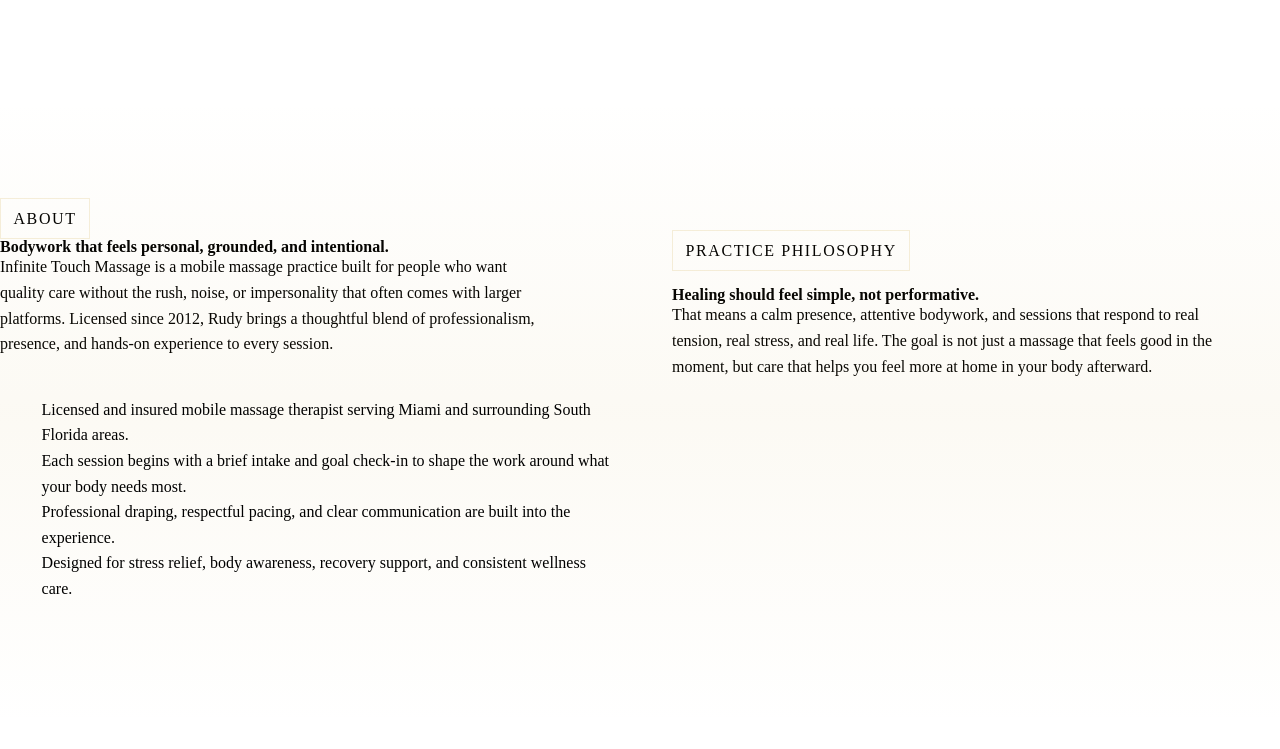
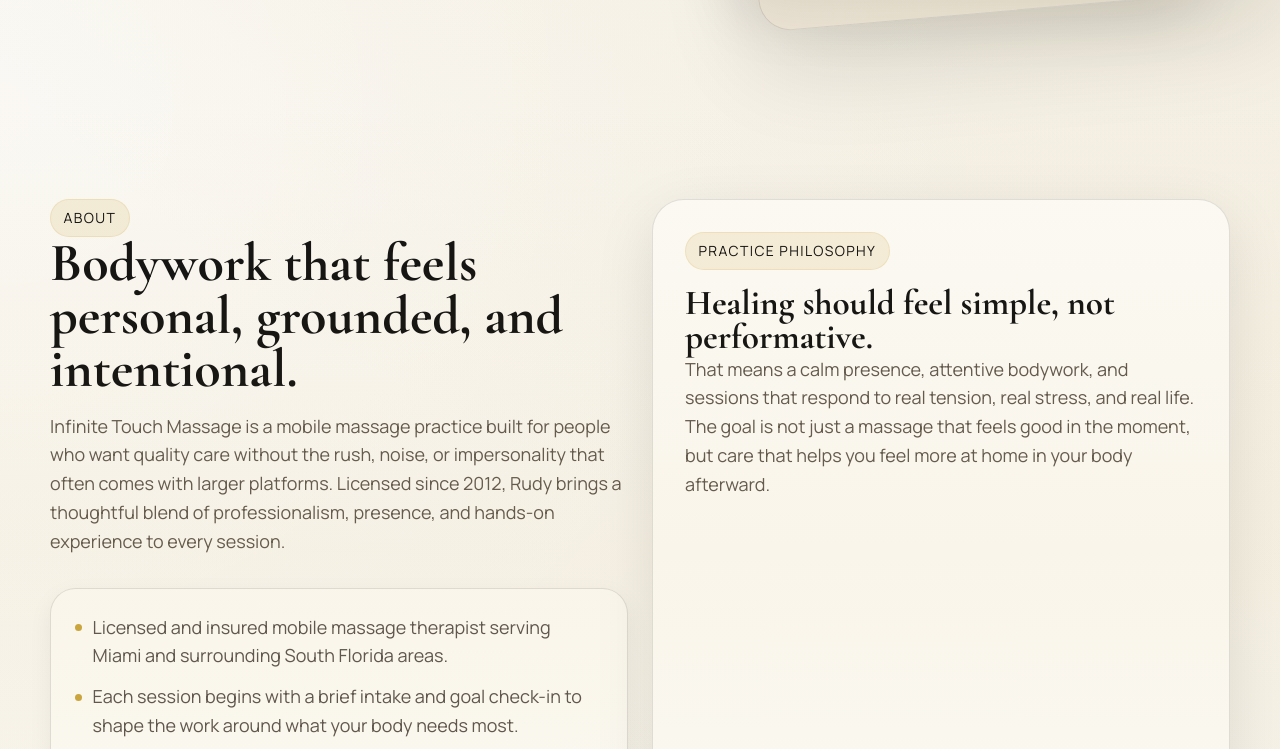
Before and after one commit to rudyanthony/infinite-touch-massage, a plain HTML site: page index.html in a window 1280 px wide. Shown: the part 1128-1877 px from the top of the page. Drawn offline with nearby package versions, Linux system fonts and the light colour scheme.

Commit message:
Add favicon links and style section to index.html

```diff
--- a/index.html
+++ b/index.html
@@ -8,11 +8,13 @@
   <link rel="preconnect" href="https://fonts.googleapis.com">
   <link rel="preconnect" href="https://fonts.gstatic.com" crossorigin>
   <link href="https://fonts.googleapis.com/css2?family=Cormorant+Garamond:wght@500;600;700&family=Manrope:wght@400;500;600;700;800&display=swap" rel="stylesheet">
-  <style>
+
+  <!-- Favicon + app icons -->
   <link rel="apple-touch-icon" sizes="180x180" href="./apple-touch-icon.png">
-<link rel="icon" type="image/png" sizes="32x32" href="./favicon-32x32.png">
-<link rel="icon" type="image/png" sizes="16x16" href="./favicon-16x16.png">
-<link rel="manifest" href="./site.webmanifest">
+  <link rel="icon" type="image/png" sizes="32x32" href="./favicon-32x32.png">
+  <link rel="icon" type="image/png" sizes="16x16" href="./favicon-16x16.png">
+  <link rel="manifest" href="./site.webmanifest">
+    <style>
     :root, [data-theme="light"] {
       --text-xs: clamp(0.75rem, 0.7rem + 0.25vw, 0.875rem);
       --text-sm: clamp(0.875rem, 0.8rem + 0.35vw, 1rem);
```
